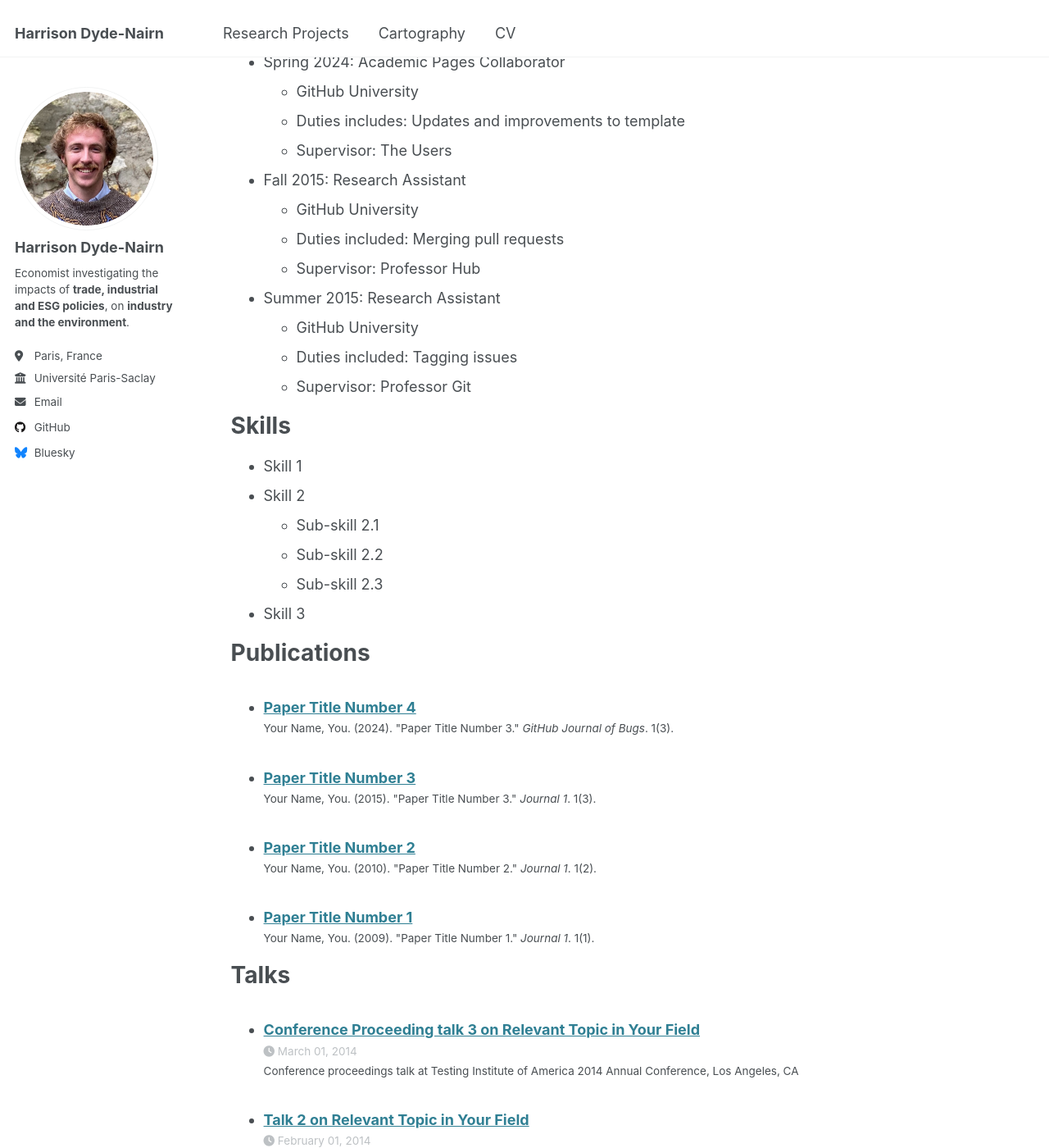
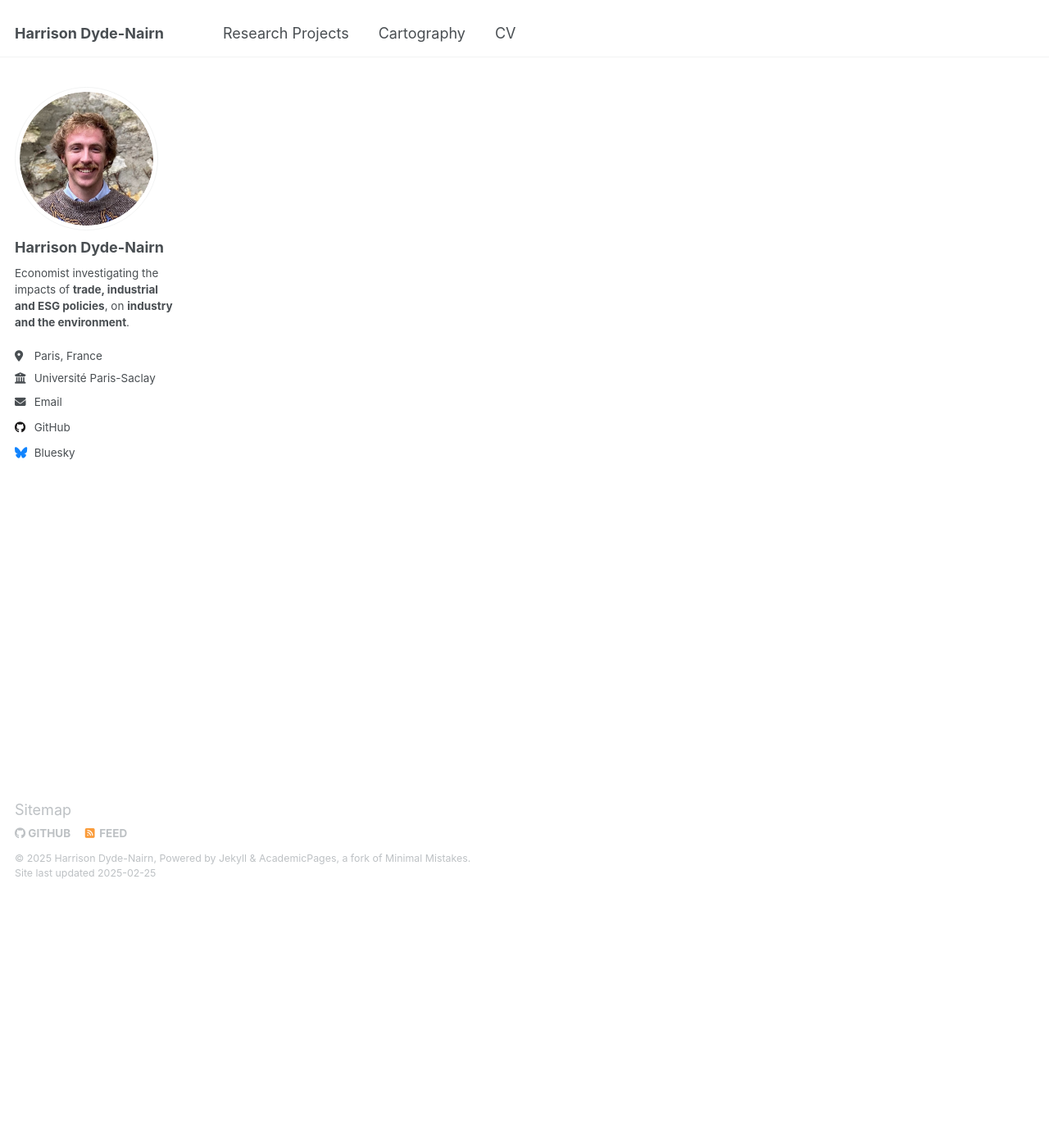
Before and after one commit to hdydenairn/hdydenairn.github.io, a Jekyll site: the page built from _pages/cv.md, in a window 1280 px wide and 1400 px high, scrolled down 307 px. Shown: the whole window at 82% size. Built offline with Jekyll 4.4.1, drawn with Linux system fonts in a browser that asks for light colours; some of the changed text lies outside the part shown.

Commit message:
Update cv.md

```diff
--- a/_pages/cv.md
+++ b/_pages/cv.md
@@ -6,59 +6,3 @@
 redirect_from:
   - /resume
 ---
-
-{% include base_path %}
-
-Education
-======
-* Ph.D in Version Control Theory, GitHub University, 2018 (expected)
-* M.S. in Jekyll, GitHub University, 2014
-* B.S. in GitHub, GitHub University, 2012
-
-Work experience
-======
-* Spring 2024: Academic Pages Collaborator
-  * GitHub University
-  * Duties includes: Updates and improvements to template
-  * Supervisor: The Users
-
-* Fall 2015: Research Assistant
-  * GitHub University
-  * Duties included: Merging pull requests
-  * Supervisor: Professor Hub
-
-* Summer 2015: Research Assistant
-  * GitHub University
-  * Duties included: Tagging issues
-  * Supervisor: Professor Git
-
-Skills
-======
-* Skill 1
-* Skill 2
-  * Sub-skill 2.1
-  * Sub-skill 2.2
-  * Sub-skill 2.3
-* Skill 3
-
-Publications
-======
-  <ul>{% for post in site.publications reversed %}
-    {% include archive-single-cv.html %}
-  {% endfor %}</ul>
-
-Talks
-======
-  <ul>{% for post in site.talks reversed %}
-    {% include archive-single-talk-cv.html  %}
-  {% endfor %}</ul>
-
-Teaching
-======
-  <ul>{% for post in site.teaching reversed %}
-    {% include archive-single-cv.html %}
-  {% endfor %}</ul>
-
-Service and leadership
-======
-* Currently signed in to 43 different slack teams
```
